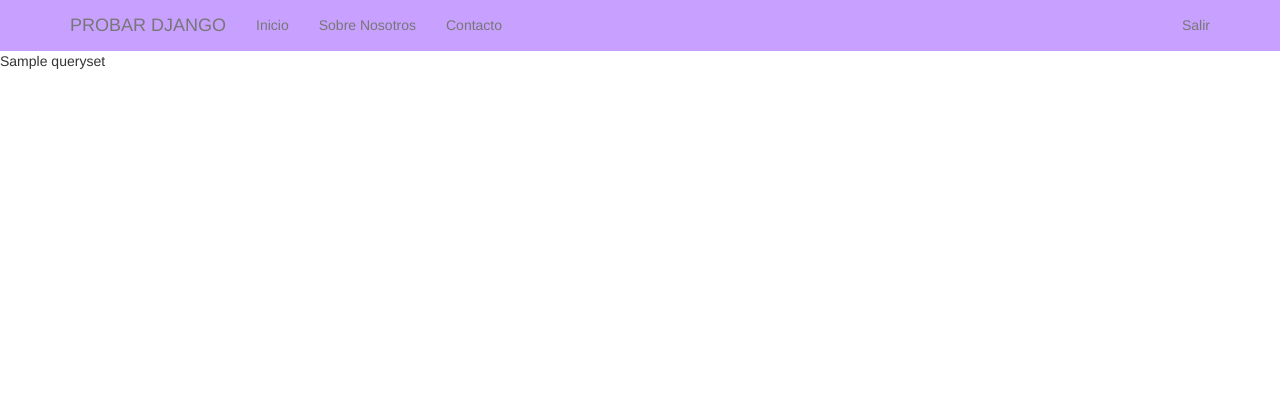
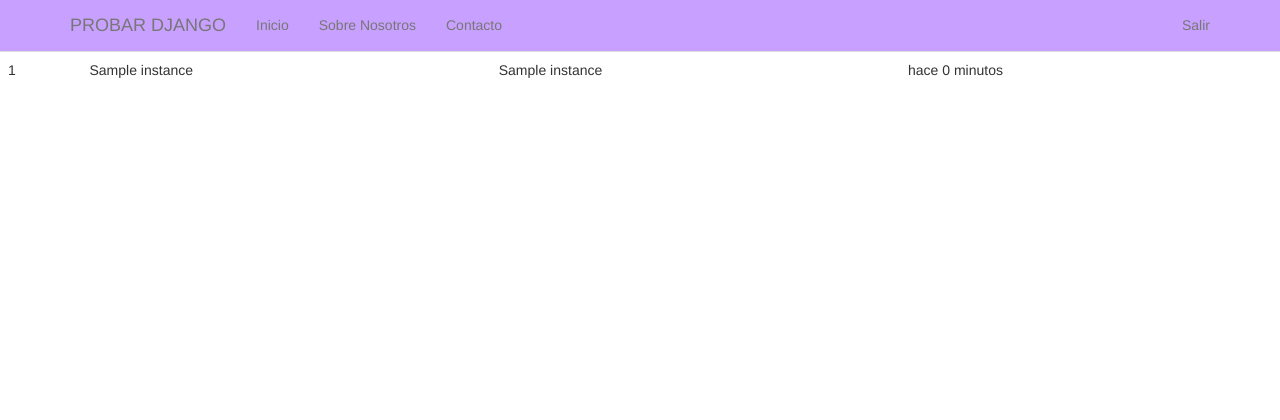
Before and after one commit to jolvary/ClasesDjango, a Django app: template src/templates/inicio.html in a window 1280 px wide. Shown: the top 420 px of the page. Run offline with Django 3.2, Linux system fonts and the light colour scheme; a user stored in the database is signed in; tables that the repository leaves empty hold one stand-in row (values such as "Sample post"); the template is opened without the code that fills it: most values are stand-ins (such as "Sample title", 1, 10 or a date in 2020); some libraries are stand-ins or nearby versions.

Commit message:
Commit Nº38 -  Final
Vídeo 39.
Finalización del curso

```diff
--- a/src/boletin/views.py
+++ b/src/boletin/views.py
@@ -41,8 +41,9 @@ def inicio(request):
 		# abc2 = form_data.get("nombre")
 		# obj = Registrado.objects.create(email=abc, nombre=abc2)
 	if request.user.is_authenticated() and request.user.is_staff:
+		queryset= Registrado.objects.all().order_by("-timestamp") #.filter(email__icontains=".edu")
 		context = {
-		"queryset": ["abc", "123"]
+		"queryset": queryset,
 		}
 	return render(request, "inicio.html", context)
 
--- a/src/templates/inicio.html
+++ b/src/templates/inicio.html
@@ -22,7 +22,11 @@
 {% block jumbotron %}
 
 {% if request.user.is_staff %}
-{{ queryset }}
+<table class="table">
+{% for instance in queryset %}
+<tr><td>{{ forloop.counter }}</td><td>{{ instance }}</td><td>{{ instance.nombre }}<br/></td><td>hace {{ instance.timestamp|timesince }}<br/></td></tr>
+{% endfor %}
+</table>
 {% else %}
 
 <div class="jumbotron">
```
Also changed, not shown: src/db.sqlite3, 1 other file.
